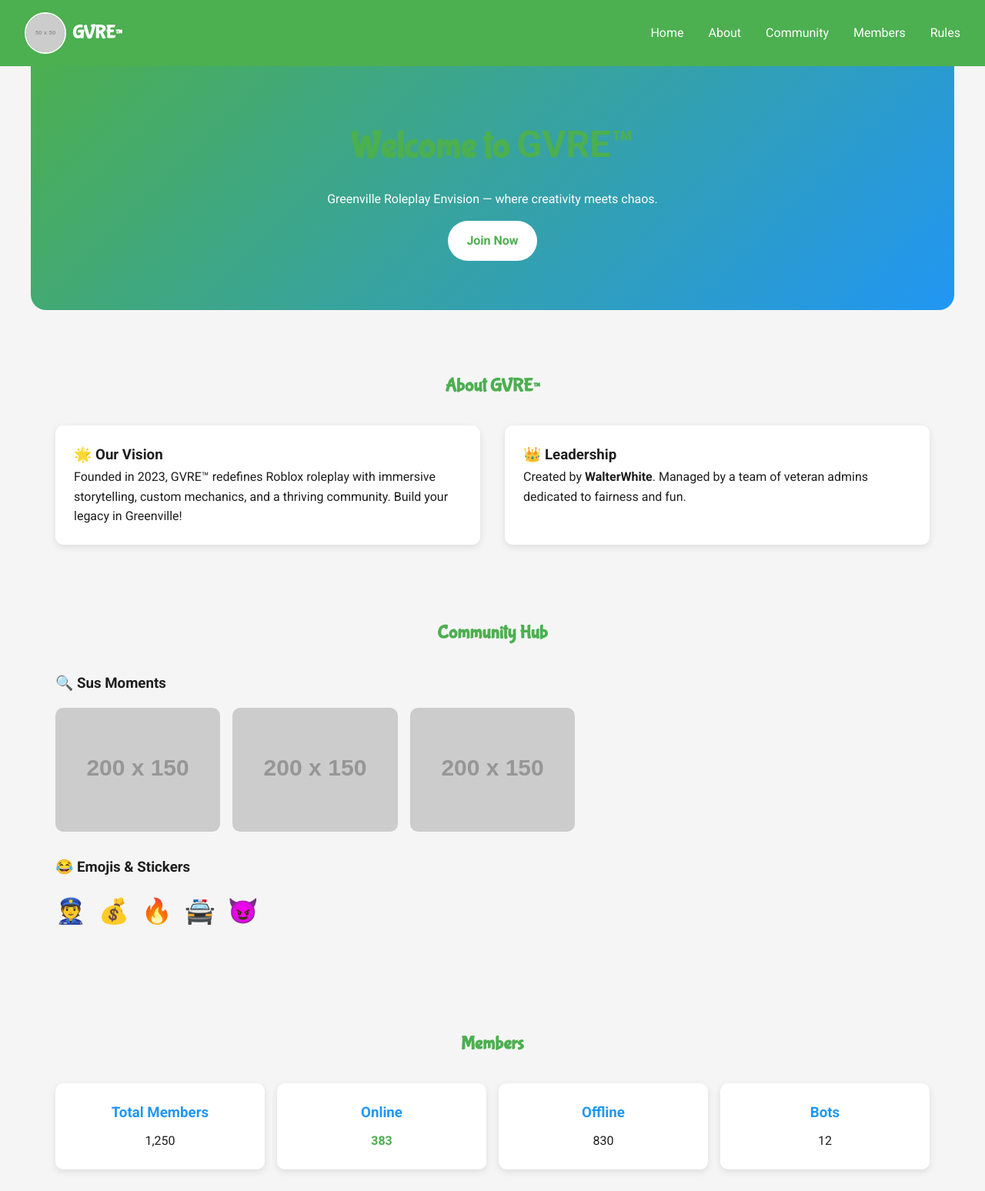
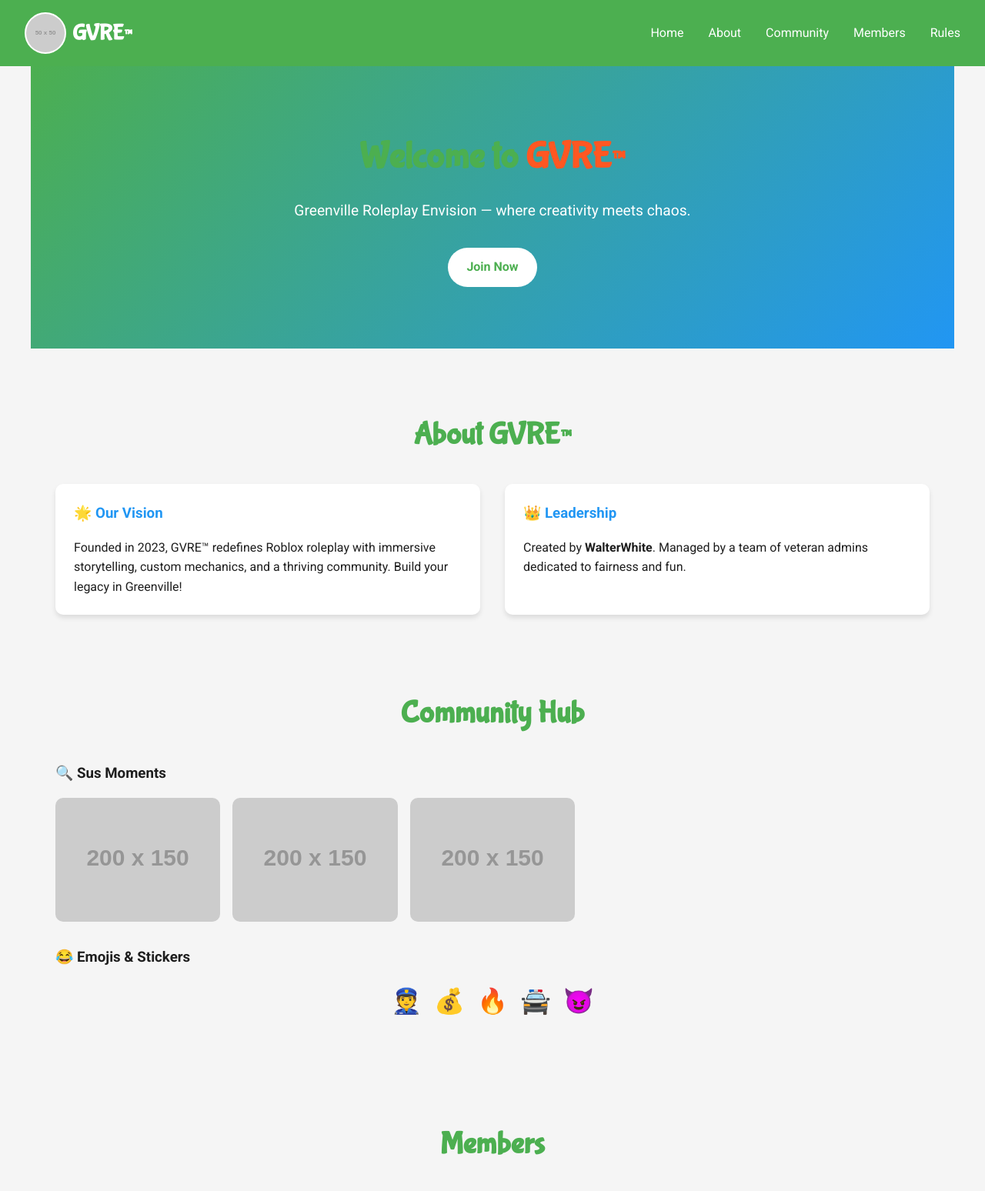
Before and after one commit to TinPotter/GVRE, a plain HTML site: page index.html in a window 1280 px wide. Shown: the top 1548 px of the page at 77% size. Drawn offline with Linux system fonts and the light colour scheme; placeholder pictures from the web are drawn by us.

Commit message:
Update styles.css

```diff
--- a/styles.css
+++ b/styles.css
@@ -1,26 +1,28 @@
-/* Base Styles */
+/* ===== BASE STYLES ===== */
 :root {
-    --primary: #4CAF50;
-    --secondary: #2196F3;
-    --dark: #1E1E1E;
-    --light: #F5F5F5;
-    --roblox-red: #FF5722;
+    --primary: #4CAF50;       /* GVRE Green */
+    --secondary: #2196F3;      /* Roblox Blue */
+    --dark: #1E1E1E;           /* Dark Text */
+    --light: #F5F5F5;          /* Light BG */
+    --accent: #FF5722;         /* Roblox Orange */
+    --card-shadow: 0 4px 6px rgba(0, 0, 0, 0.1);
+    --border-radius: 10px;
 }
 
 * {
     margin: 0;
     padding: 0;
     box-sizing: border-box;
-    font-family: 'Roboto', sans-serif;
 }
 
 body {
+    font-family: 'Roboto', sans-serif;
     background-color: var(--light);
     color: var(--dark);
     line-height: 1.6;
 }
 
-/* Navbar */
+/* ===== NAVBAR ===== */
 .navbar {
     display: flex;
     justify-content: space-between;
@@ -30,7 +32,7 @@
     color: white;
     position: sticky;
     top: 0;
-    z-index: 100;
+    z-index: 1000;
 }
 
 .logo {
@@ -42,11 +44,12 @@
 .logo img {
     border-radius: 50%;
     border: 2px solid white;
+    background: white;
 }
 
 .logo h1 {
     font-family: 'Bubblegum Sans', cursive;
-    font-size: 1.5rem;
+    font-size: 1.8rem;
 }
 
 .nav-links {
@@ -59,11 +62,11 @@
     color: white;
     text-decoration: none;
     font-weight: 500;
-    transition: 0.3s;
+    transition: color 0.3s;
 }
 
 .nav-links a:hover {
-    color: var(--roblox-red);
+    color: var(--accent);
 }
 
 .hamburger {
@@ -79,13 +82,12 @@
     margin: 5px 0;
 }
 
-/* Hero Section */
+/* ===== HERO SECTION ===== */
 .hero {
     background: linear-gradient(135deg, var(--primary), var(--secondary));
     color: white;
     text-align: center;
-    padding: 4rem 2rem;
-    border-radius: 0 0 20px 20px;
+    padding: 5rem 2rem;
     margin-bottom: 2rem;
 }
 
@@ -93,6 +95,15 @@
     font-family: 'Bubblegum Sans', cursive;
     font-size: 3rem;
     margin-bottom: 1rem;
+}
+
+.hero h2 span {
+    color: var(--accent);
+}
+
+.hero p {
+    font-size: 1.2rem;
+    margin-bottom: 2rem;
 }
 
 .btn {
@@ -103,16 +114,16 @@
     border-radius: 30px;
     text-decoration: none;
     font-weight: 700;
-    margin-top: 1rem;
-    transition: 0.3s;
+    transition: all 0.3s;
 }
 
 .btn:hover {
+    background: var(--accent);
+    color: white;
     transform: translateY(-3px);
-    box-shadow: 0 5px 15px rgba(0, 0, 0, 0.2);
 }
 
-/* Sections */
+/* ===== SECTIONS ===== */
 section {
     padding: 3rem 2rem;
     max-width: 1200px;
@@ -124,23 +135,30 @@
     margin-bottom: 2rem;
     font-family: 'Bubblegum Sans', cursive;
     color: var(--primary);
+    font-size: 2.5rem;
 }
 
-/* About */
+/* ===== ABOUT ===== */
 .about-content {
     display: grid;
     grid-template-columns: 1fr 1fr;
     gap: 2rem;
+    margin-top: 2rem;
 }
 
 .story, .ownership {
     background: white;
     padding: 1.5rem;
-    border-radius: 10px;
-    box-shadow: 0 3px 10px rgba(0, 0, 0, 0.1);
+    border-radius: var(--border-radius);
+    box-shadow: var(--card-shadow);
 }
 
-/* Community */
+.story h3, .ownership h3 {
+    color: var(--secondary);
+    margin-bottom: 1rem;
+}
+
+/* ===== COMMUNITY ===== */
 .sus-moments, .emojis {
     margin-bottom: 2rem;
 }
@@ -154,8 +172,8 @@
 
 .image-grid img {
     width: 100%;
-    border-radius: 10px;
-    transition: 0.3s;
+    border-radius: var(--border-radius);
+    transition: transform 0.3s;
 }
 
 .image-grid img:hover {
@@ -167,65 +185,80 @@
     gap: 1rem;
     font-size: 2rem;
     margin-top: 1rem;
+    justify-content: center;
 }
 
-/* Members */
+/* ===== MEMBERS ===== */
 .member-stats {
     display: grid;
     grid-template-columns: repeat(auto-fit, minmax(200px, 1fr));
     gap: 1rem;
+    margin-top: 2rem;
 }
 
 .stat-card {
     background: white;
     padding: 1.5rem;
-    border-radius: 10px;
+    border-radius: var(--border-radius);
     text-align: center;
-    box-shadow: 0 3px 10px rgba(0, 0, 0, 0.1);
+    box-shadow: var(--card-shadow);
 }
 
 .stat-card h3 {
+    color: var(--secondary);
     margin-bottom: 0.5rem;
-    color: var(--secondary);
 }
 
 .online {
     color: var(--primary);
     font-weight: 700;
+    font-size: 1.5rem;
 }
 
-/* Rules */
+/* ===== RULES ===== */
 .rule-list {
     display: grid;
     gap: 1rem;
+    margin-top: 2rem;
 }
 
 .rule-item {
     background: white;
     padding: 1.5rem;
-    border-radius: 10px;
-    box-shadow: 0 3px 10px rgba(0, 0, 0, 0.1);
+    border-radius: var(--border-radius);
+    box-shadow: var(--card-shadow);
 }
 
 .rule-item h3 {
-    color: var(--roblox-red);
+    color: var(--accent);
     margin-bottom: 0.5rem;
 }
 
-/* Footer */
+/* ===== FOOTER ===== */
 footer {
     text-align: center;
     padding: 1.5rem;
     background: var(--dark);
     color: white;
+    margin-top: 2rem;
 }
 
-footer a {
+.social-links {
+    margin-top: 1rem;
+}
+
+.social-links a {
     color: var(--secondary);
     text-decoration: none;
+    margin: 0 0.5rem;
+    font-weight: 500;
 }
 
-/* Responsive */
+.social-links a:hover {
+    color: var(--accent);
+}
+
+/* ===== RESPONSIVE ===== */
 @media (max-width: 768px) {
     .nav-links {
         display: none;
@@ -250,4 +283,8 @@
     .about-content {
         grid-template-columns: 1fr;
     }
+
+    .hero h2 {
+        font-size: 2.5rem;
+    }
 }
```
